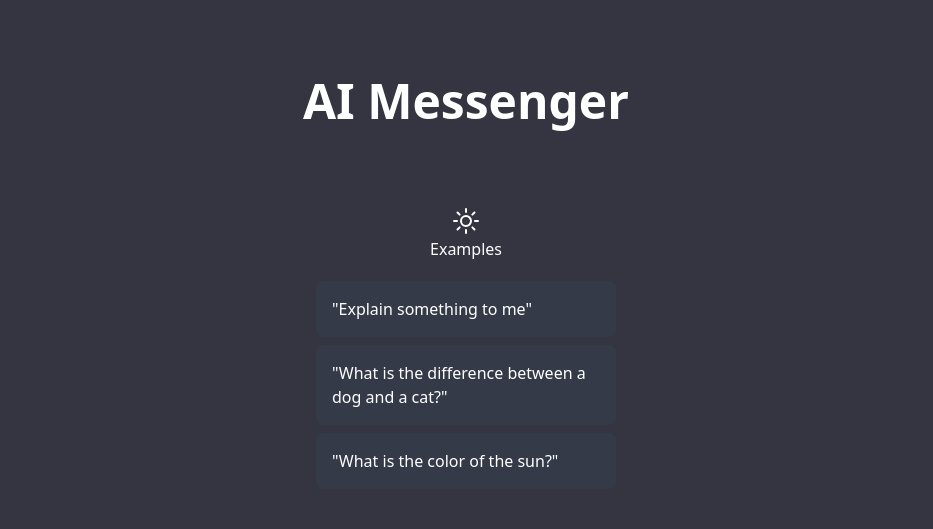
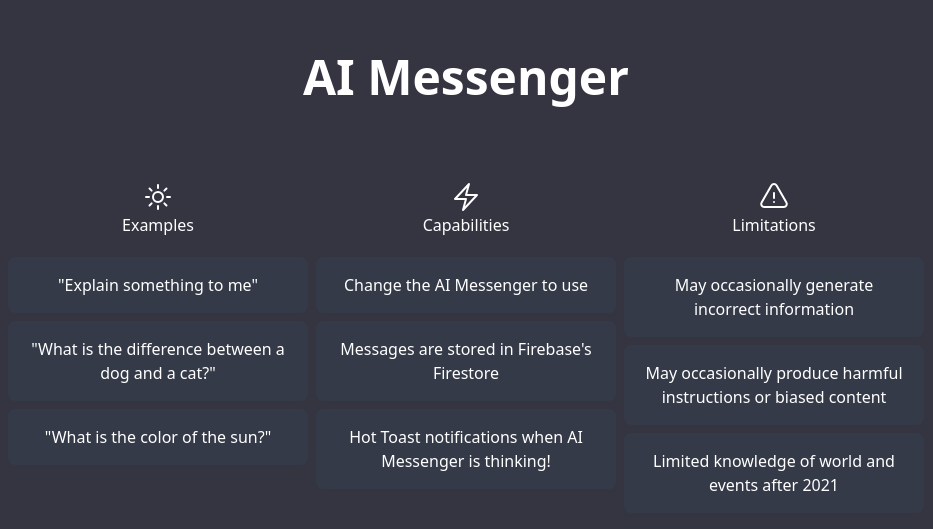
Before and after one commit to ryanjeffrey/ai-messenger, a Next.js app: page / in a window 1280 px wide. Shown: the part 117-646 px from the top of the page, without its empty margins (174-1107 px from the left). Built offline with nearby package versions, Linux system fonts and the light colour scheme.

Commit message:
Add remaining columns to home page

```diff
--- a/app/page.tsx
+++ b/app/page.tsx
@@ -1,11 +1,15 @@
-import { SunIcon } from "@heroicons/react/24/outline"
+import {
+  BoltIcon,
+  ExclamationTriangleIcon,
+  SunIcon,
+} from "@heroicons/react/24/outline";
 
 function HomePage() {
   return (
     <div className="flex flex-col items-center justify-center h-screen px-2 text-white">
       <h1 className="text-5xl font-bold mb-20">AI Messenger</h1>
 
-        <div>
+      <div className="flex space-x-2 text-center">
         <div>
           <div className="flex flex-col items-center justify-center mb-5">
             <SunIcon className="h-8 w-8" />
@@ -14,13 +18,51 @@
 
           <div className="space-y-2">
             <p className="infoText">"Explain something to me"</p>
-              <p className="infoText">"What is the difference between a dog and a cat?"</p>
+            <p className="infoText">
+              "What is the difference between a dog and a cat?"
+            </p>
             <p className="infoText">"What is the color of the sun?"</p>
+          </div>
+        </div>
+
+        <div>
+          <div className="flex flex-col items-center justify-center mb-5">
+            <BoltIcon className="h-8 w-8" />
+            <h2>Capabilities</h2>
+          </div>
+
+          <div className="space-y-2">
+            <p className="infoText">Change the AI Messenger to use</p>
+            <p className="infoText">
+              Messages are stored in Firebase's Firestore
+            </p>
+            <p className="infoText">
+              Hot Toast notifications when AI Messenger is thinking!
+            </p>
+          </div>
+        </div>
+
+        <div>
+          <div className="flex flex-col items-center justify-center mb-5">
+            <ExclamationTriangleIcon className="h-8 w-8" />
+            <h2>Limitations</h2>
+          </div>
+
+          <div className="space-y-2">
+            <p className="infoText">
+              May occasionally generate incorrect information
+            </p>
+            <p className="infoText">
+              May occasionally produce harmful instructions or biased content
+            </p>
+            <p className="infoText">
+              Limited knowledge of world and events after 2021
+            </p>
           </div>
         </div>
       </div>
     </div>
-  )
+  );
 }
 
-export default HomePage
+export default HomePage;
```
Lines whose indentation alone changed are shown as unchanged.
